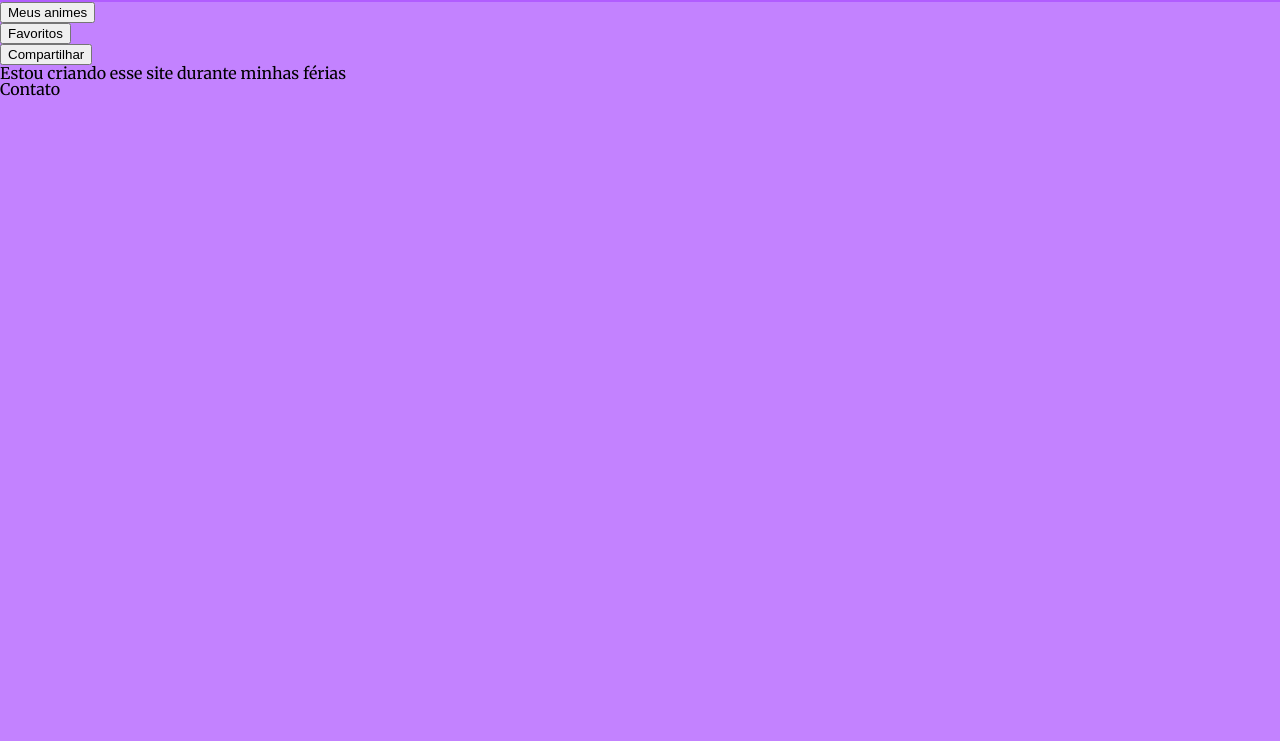
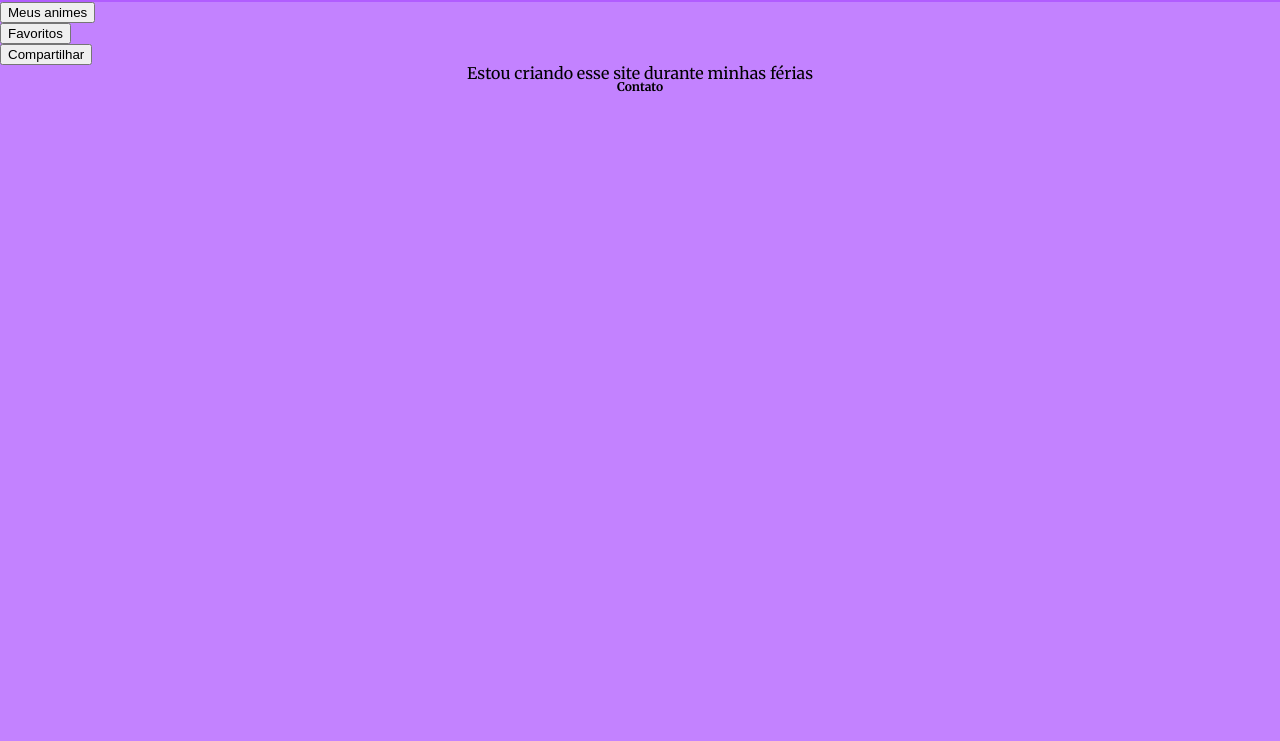
Before and after one commit to MasterKelwin/Critic-Animes, a plain HTML site: page index.html in a window 1280 px wide. Shown: the part 59-800 px from the top of the page. Drawn offline with Linux system fonts and the light colour scheme.

Commit message:
Update style.css

```diff
--- a/style.css
+++ b/style.css
@@ -40,4 +40,14 @@ ul {
 
 footer {
     height: 3vh;
+    text-align: center;
+    display: flex;
+    flex-direction: column;
+    flex-wrap: nowrap;
+    justify-content: space-between;
 }
+
+h3 {
+    font-size: 12px;
+    font-weight: bold;
+}
```
